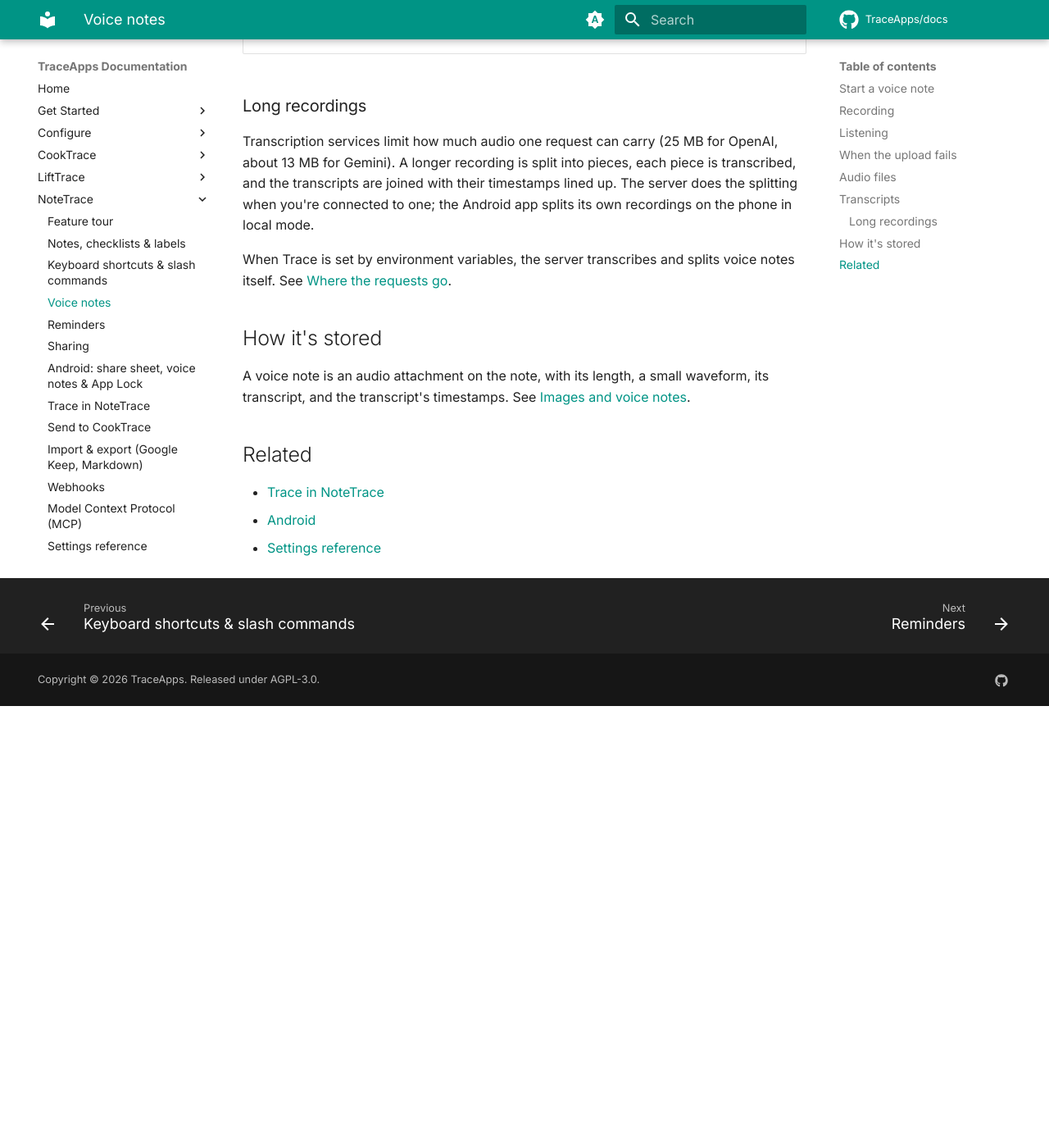
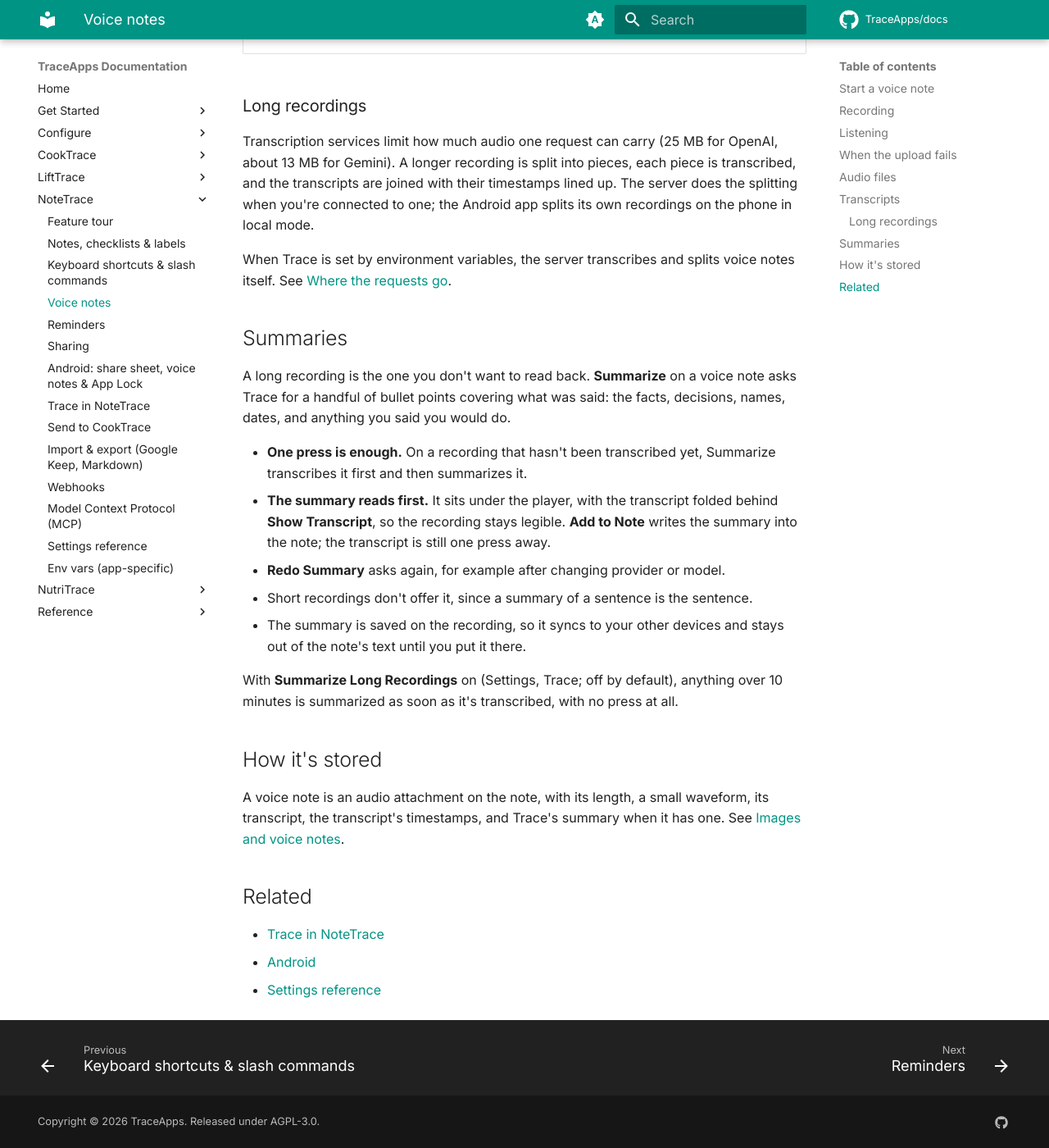
Before and after one commit to TraceApps/docs, an MkDocs documentation site: the page built from docs/notetrace/voice-notes.md, in a window 1280 px wide and 1400 px high, scrolled down 3603 px. Shown: the whole window at 82% size. Built offline with MkDocs 1.6.1 and Material for MkDocs 9.7.7, drawn with Linux system fonts in a browser that asks for light colours; comment, search, counter and statistics services are not loaded; before the commit the page ends 4464 px from its top, so only the background shows below that.

Commit message:
Document NoteTrace voice note summaries

```diff
--- a/docs/notetrace/voice-notes.md
+++ b/docs/notetrace/voice-notes.md
@@ -75,9 +75,21 @@ Transcription services limit how much audio one request can carry (25 MB for Ope
 
 When Trace is set by environment variables, the server transcribes and splits voice notes itself. See [Where the requests go](trace.md#privacy).
 
+## Summaries {#summaries}
+
+A long recording is the one you don't want to read back. **Summarize** on a voice note asks Trace for a handful of bullet points covering what was said: the facts, decisions, names, dates, and anything you said you would do.
+
+- **One press is enough.** On a recording that hasn't been transcribed yet, Summarize transcribes it first and then summarizes it.
+- **The summary reads first.** It sits under the player, with the transcript folded behind **Show Transcript**, so the recording stays legible. **Add to Note** writes the summary into the note; the transcript is still one press away.
+- **Redo Summary** asks again, for example after changing provider or model.
+- Short recordings don't offer it, since a summary of a sentence is the sentence.
+- The summary is saved on the recording, so it syncs to your other devices and stays out of the note's text until you put it there.
+
+With **Summarize Long Recordings** on (Settings, Trace; off by default), anything over 10 minutes is summarized as soon as it's transcribed, with no press at all.
+
 ## How it's stored {#storage}
 
-A voice note is an audio attachment on the note, with its length, a small waveform, its transcript, and the transcript's timestamps. See [Images and voice notes](notes.md#attachments).
+A voice note is an audio attachment on the note, with its length, a small waveform, its transcript, the transcript's timestamps, and Trace's summary when it has one. See [Images and voice notes](notes.md#attachments).
 
 ## Related
 
```
Also changed, not shown: docs/notetrace/settings.md (+1 -0 lines).
